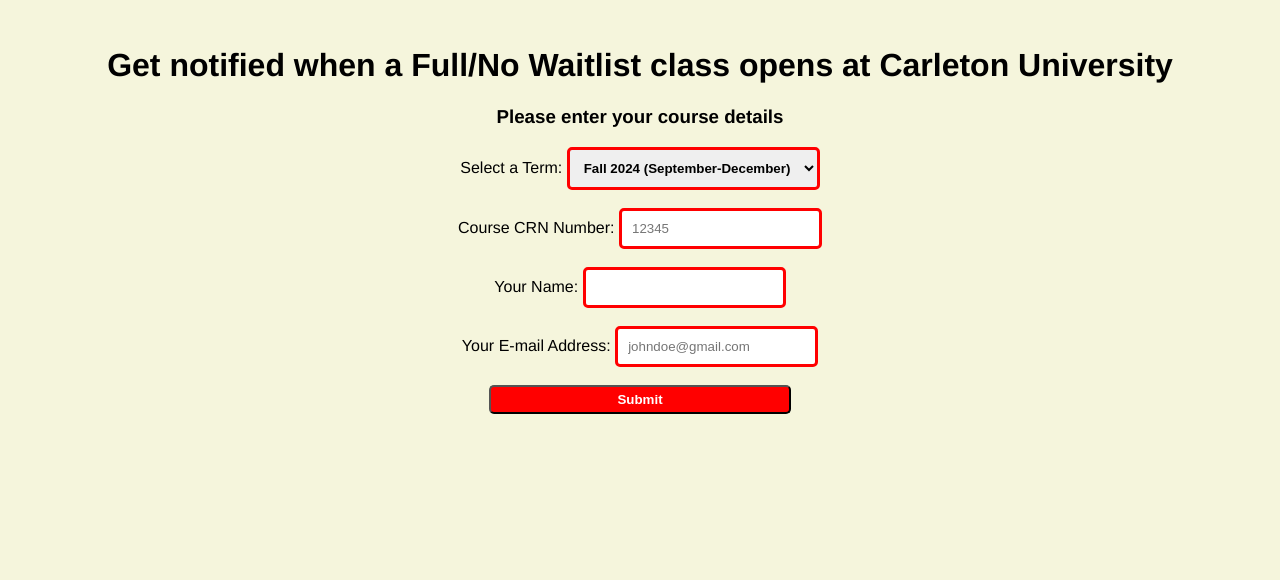
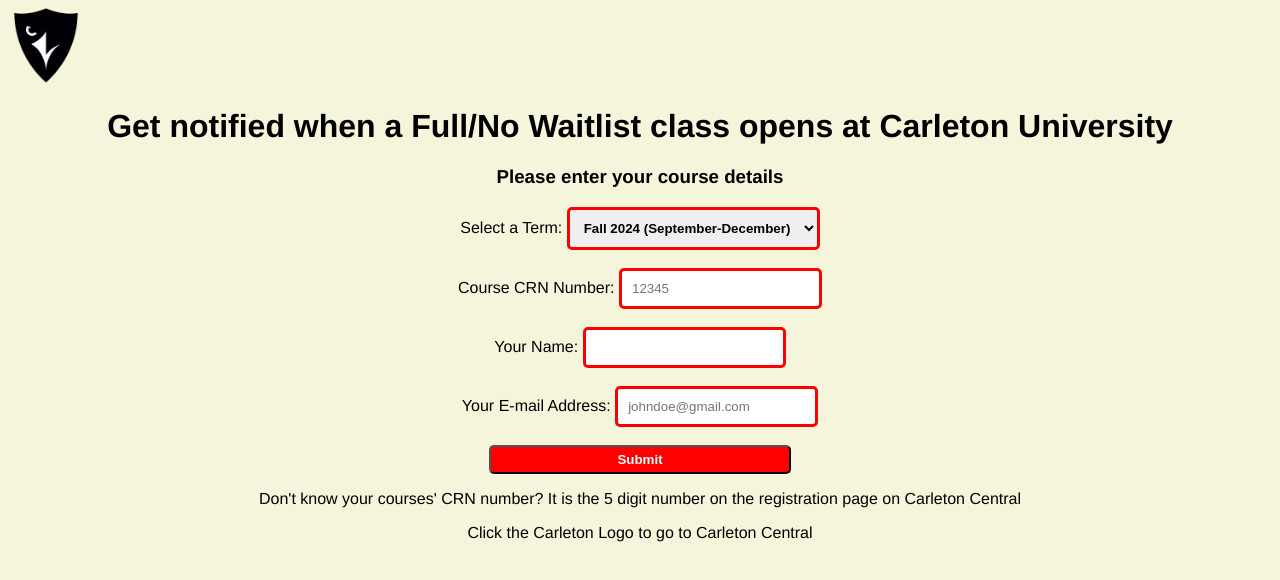
Before and after one commit to vitcorr/carleton-course-notifier, a website: page public/index.html in a window 1280 px wide. Drawn offline with Linux system fonts and the light colour scheme.

Commit message:
minor changes to html/email

```diff
--- a/public/index.html
+++ b/public/index.html
@@ -11,8 +11,8 @@
 
 <body>
     <header>
-        <a href="favicon.ico">
-            <img src="favicon.ico" alt="">
+        <a href="https://central.carleton.ca">
+            <img src="Carleton_Ravens_logo.svg.png" alt="" id = "img-logo">
         </a>
     </header>
     <div class = 'main'>
@@ -35,6 +35,11 @@
         <input type="email" id = "email" name = "email" placeholder="johndoe@gmail.com">
         <br><br>
         <button id = "submit" onclick="submitButton()"> Submit</button>
+        <div>
+            <p>Don't know your courses' CRN number? It is the 5 digit number on the registration page on Carleton Central</p>
+            <p>Click the Carleton Logo to go to Carleton Central</p>
+        </div>
+
     </div>
 
     <div id = "Loading" class="modal">
--- a/public/styles.css
+++ b/public/styles.css
@@ -11,6 +11,7 @@
 }
 
 .main input{
+    width: auto;
     border-radius: 5px;
     border-color: red;
     border-style: solid;
@@ -26,6 +27,13 @@
     font-weight: bold;
     padding: 10px;
 
+}
+
+#img-logo{
+    position: relative;
+    right: 47%;
+    width: 5%;
+    height: 10%
 }
 
 #submit{
--- a/server.js
+++ b/server.js
@@ -311,7 +311,6 @@
     WHERE c.crn = ANY($1);
 `
     // const query_values = [`${...array}`]
-    const xxx = [32705, 32706, 32719]
     const query_values = [array]
 
     const result = await client.query(list_query_text, query_values);
@@ -329,13 +328,13 @@
     var transporter = nodemailer.createTransport({
         service: 'gmail',
         auth: {
-          user: 'victor.kolaw@gmail.com',
+          user: 'mailitnotifier@gmail.com',
           pass: process.env.PASS
         }
     })
 
     var mailOptions = {
-        from: 'victor.kolaw@gmail.com',
+        from: 'mailitnotifier@gmail.com',
         to: user_email,
         subject: 'Open Seat in Course Requested',
         text: `Hello ${user_name}, \n \tA seat/WaitList just opened up in ${course_name}. Register ASAP before the seat is taken! \n \tYou are getting this email because you created a reminder for the course with CRN: ${crn}`
```
